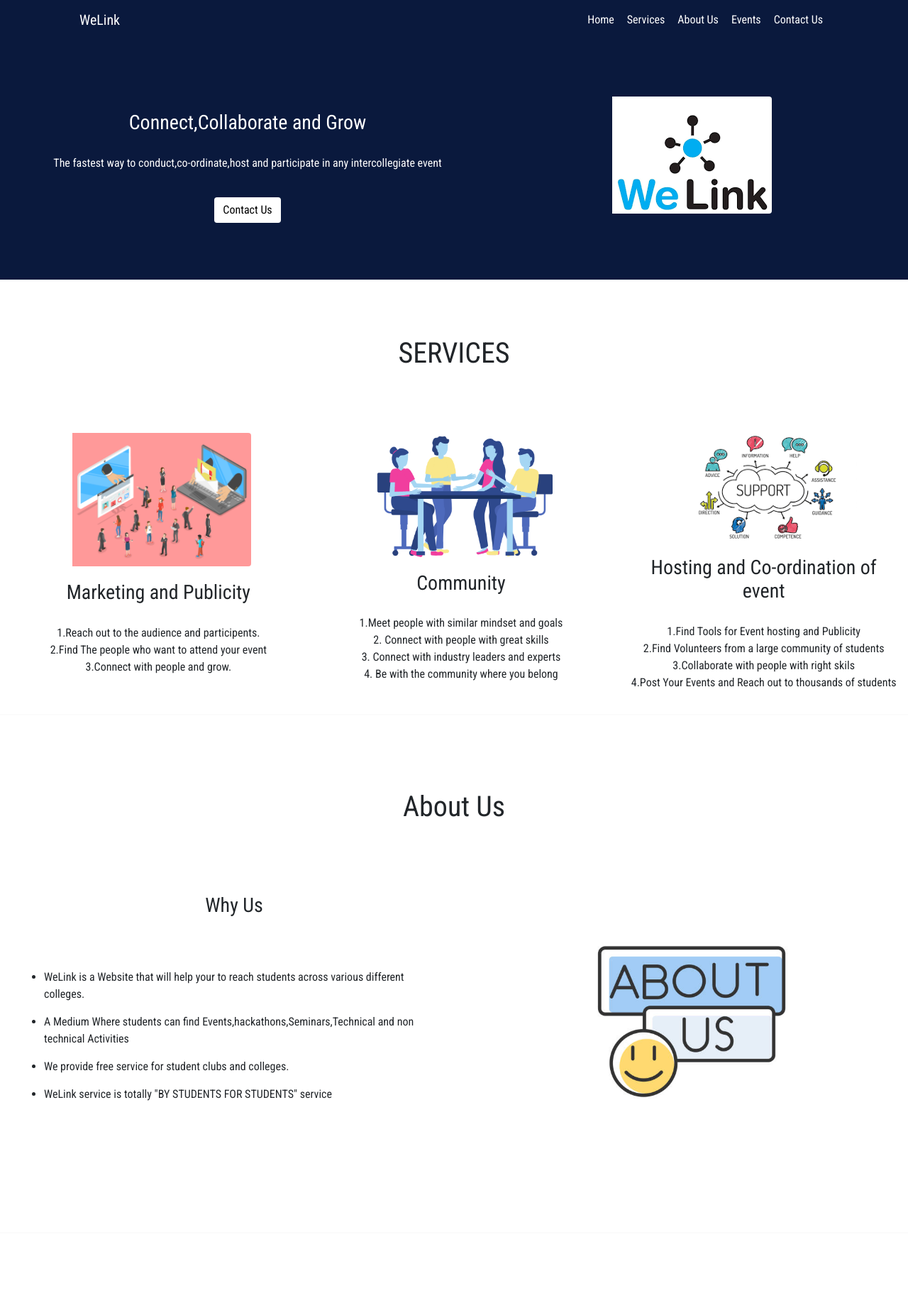
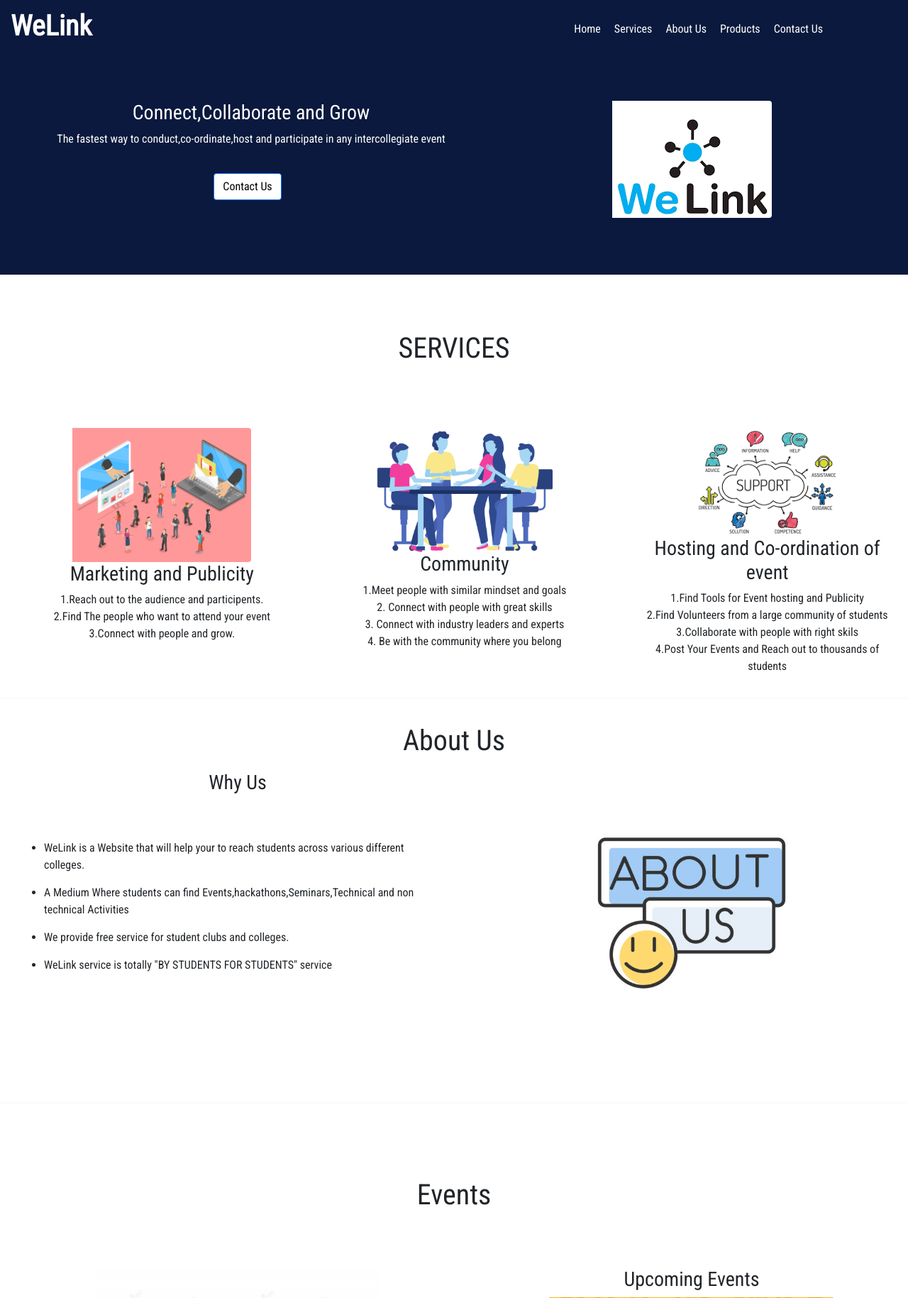
Before and after one commit to suryaprakashpandey/51_code-bros, a PHP site: page / in a window 1280 px wide. Shown: the top 1829 px of the page at 71% size. Run offline with PHP 8.4, Linux system fonts and the light colour scheme.

Commit message:
updated css and html

```diff
--- a/index.html
+++ b/index.html
@@ -32,7 +32,7 @@
 	<nav class="navbar navbar-expand-lg navbar-light">
 		<div class="container-fluid">
 		<a class="navbar-brand" href="#">
-			WeLink
+			<h1><b>WeLink</b></h1>
 			</a>
 		<button
 			class="navbar-toggler"
@@ -63,7 +63,7 @@
 			</li>
 			<li class="nav-item">
 				<a class="nav-link"
-				href="#product">Events</a>
+				href="#product">Products</a>
 			</li>
 			<li class="nav-item">
 				<a class="nav-link"
--- a/style.css
+++ b/style.css
@@ -70,6 +70,12 @@ a {
 	font-family: 'Roboto Condensed', sans-serif;
 }
 
+*{
+	margin: 0;
+	padding: 0;
+	font-family: 'Roboto Condensed', sans-serif;
+}
+
 /* navbar */
 
 .navbar-nav{
@@ -87,12 +93,12 @@ a {
 }
 
 .nav-item{
-	padding-left: 2px;
+	padding-left: 3px;
 }
 
 .navbar-brand{
 	color: white !important;
-	padding-left: 100px;
+	padding-left: 3px;
 }
 
 #navbar button{
@@ -104,7 +110,7 @@ a {
 #banner-container{
 	background-color: #0a193d;
 	color: white !important;
-	padding-top: 80px;
+	padding-top: 60px;
 	padding-bottom: 80px;
 
 }
@@ -117,15 +123,14 @@ a {
 }
 
 #banner-row h3, p{
-	padding-left: 20px;
-  padding-top: 20px;
+	padding-left: 30px;
+  padding-top: 0px;
 	text-align: center;
 }
 
 #banner-row a{
 	background-color: white !important;
 	color: black !important;
-	border: none;
 	margin-left: 20px;
 	margin-top: 20px;
 
@@ -147,16 +152,16 @@ a {
 /* about */
 
 #about{
-	padding-top: 80px;
-	padding-bottom: 80px;
+	padding-top: 10px;
+	padding-bottom: 50px;
 }
 
 #about h1{
-	padding-bottom: 70px;
+	padding-bottom: 10px;
 }
 
 #about-col ul{
-	padding-top: 50px;
+	padding-top: 40px;
 	padding-left: 50px;
 }
 
```
